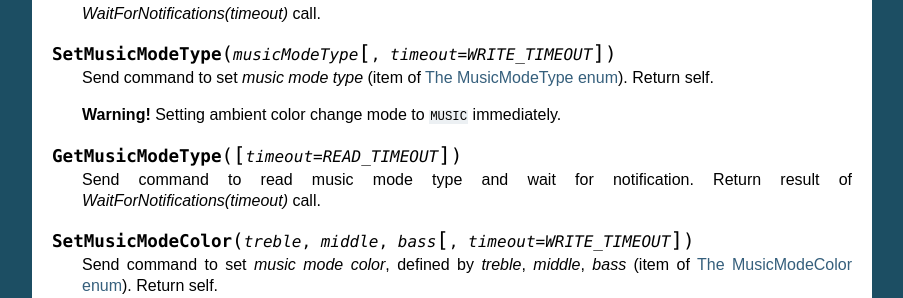
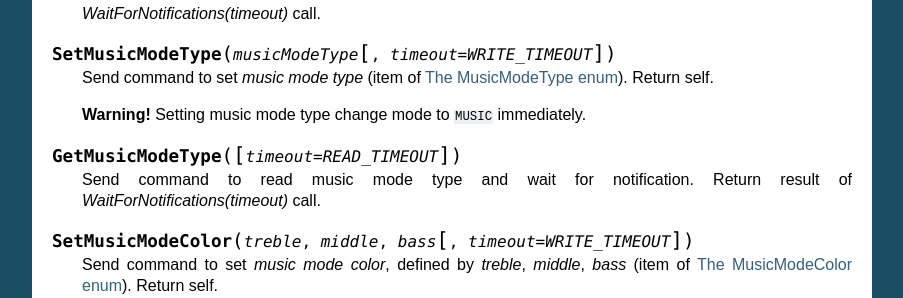
Before and after one commit to legioner0/dreamscreen-btle, a Sphinx documentation site: the page built from docs/dreamscreen.rst, in a window 1280 px wide and 900 px high, scrolled down 1511 px. Shown: the part 154-452 px from the top of the window, without its empty margins (198-1101 px from the left). Built offline with Sphinx 7.4.7, drawn with Linux system fonts in a browser that asks for light colours.

Commit message:
docs fix

```diff
--- a/docs/dreamscreen.rst
+++ b/docs/dreamscreen.rst
@@ -91,7 +91,7 @@ Instance Methods
 
    Send command to set *music mode type* (item of :ref:`musicmodetype`). Return self.
 
-   **Warning!** Setting ambient color change mode to ``MUSIC`` immediately.
+   **Warning!** Setting music mode type change mode to ``MUSIC`` immediately.
 
 .. function:: GetMusicModeType([timeout=READ_TIMEOUT])
 
```
